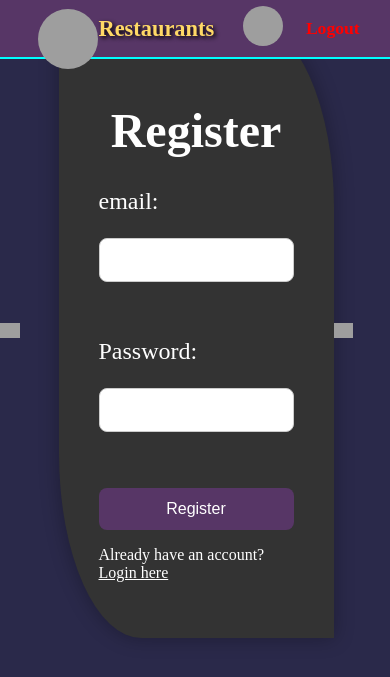
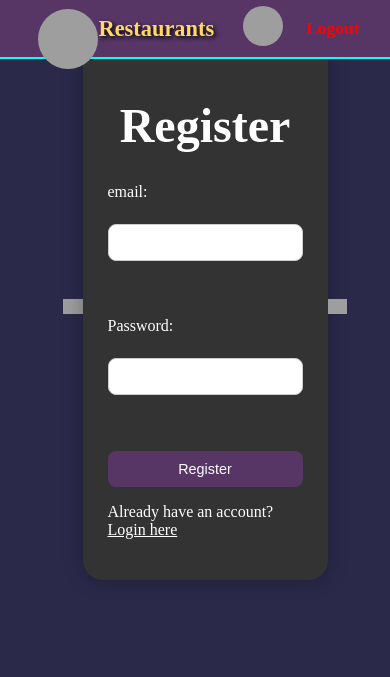
Before and after one commit to Prudhvikumar213/vk_restaurants, a Flask app: page /register in a window 390 px wide. Shown: the top 677 px of the page. Run offline with Flask 3, Linux system fonts and the light colour scheme; grey boxes are pictures that could not be loaded.

Commit message:
Update register.html

```diff
--- a/templates/register.html
+++ b/templates/register.html
@@ -172,6 +172,68 @@
         .register-link a:hover {
             text-decoration: underline;
         }
+
+        @media (max-width: 768px) {
+    .login-container {
+        justify-content: center;
+        padding: 10px;
+    }
+
+    .login-box {
+        width: 100%;
+        margin-left: 0;
+        border-bottom-left-radius: 20%;
+        border-top-right-radius: 20%;
+        padding: 30px;
+    }
+
+    .login-box h2 {
+        font-size: 2em;
+    }
+
+    form label {
+        font-size: 120%;
+    }
+
+    form input[type="email"],
+    form input[type="password"] {
+        font-size: 0.9em;
+        padding: 10px;
+    }
+
+    form input[type="submit"] {
+        font-size: 0.95em;
+        padding: 10px;
+    }
+}
+
+/* -------------------- */
+/* 📱 Small Phones */
+/* -------------------- */
+@media (max-width: 480px) {
+    .login-box {
+        padding: 25px;
+        border-radius: 20px;
+    }
+
+    .login-box h2 {
+        font-size: 1.7em;
+    }
+
+    form label {
+        font-size: 1em;
+    }
+
+    form input[type="email"],
+    form input[type="password"] {
+        font-size: 0.85em;
+    }
+
+    form input[type="submit"] {
+        font-size: 0.9em;
+    }
+}
+
     </style>
 </head>
 <body>
```
